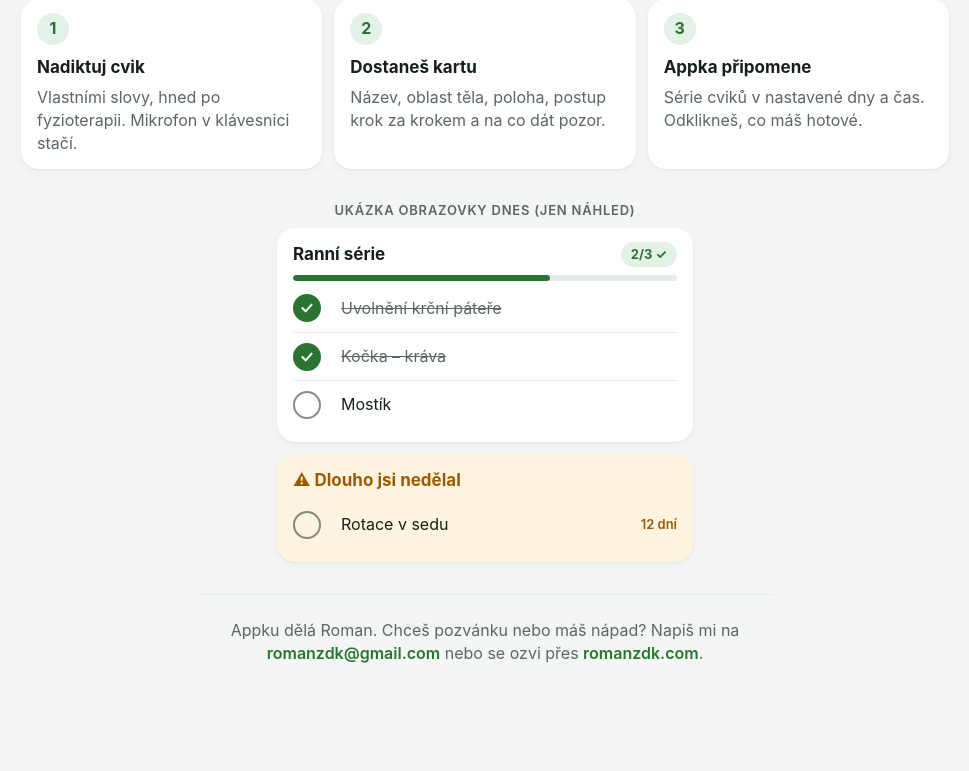
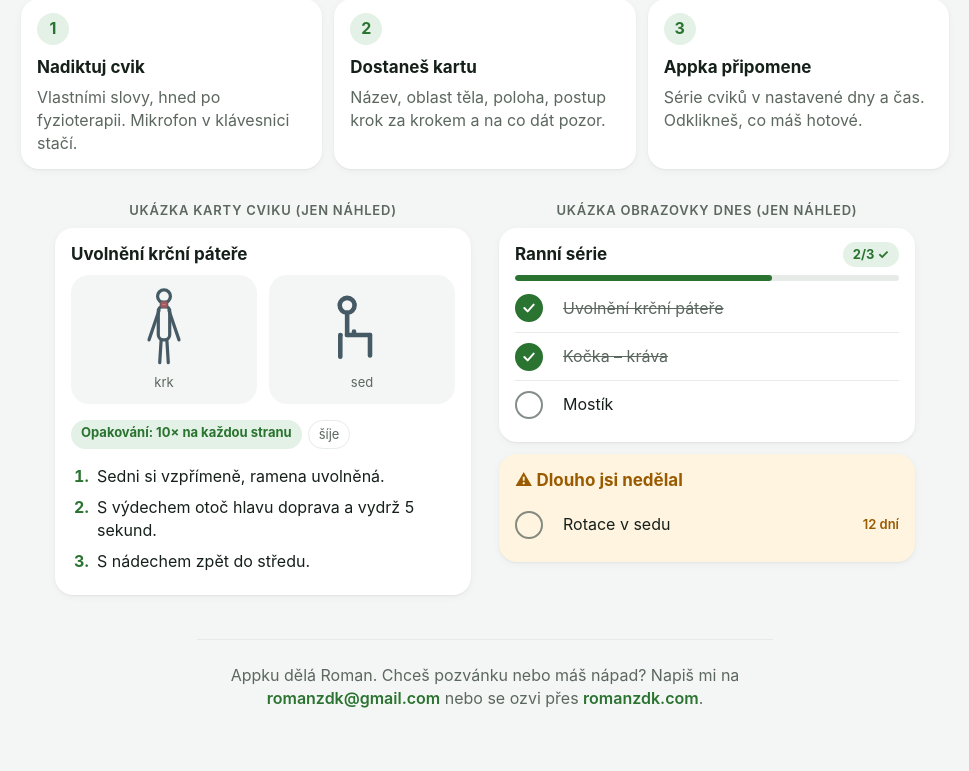
Before and after one commit to romanzdk/fyzio-cviky, a Django app: page / in a window 1280 px wide. Shown: the part 460-1231 px from the top of the page, without its empty margins (155-1124 px from the left). Before the commit the page ends 1123 px from the top, so only its background shows below. Run offline with Django 5.2, Linux system fonts and the light colour scheme.

Commit message:
feat: landing shows a sample exercise card with illustrations; lighter illustration tiles in dark mode

```diff
--- a/cviky/static/cviky/app.css
+++ b/cviky/static/cviky/app.css
@@ -361,3 +361,16 @@ fieldset.weekdays { border: 0; margin: 0; padding: 0; min-width: 0; }
   .hero h1 { font-size: 44px; }
   .steps-grid { grid-template-columns: repeat(3, 1fr); }
 }
+
+.previews { display: grid; gap: 8px; margin-bottom: 32px; }
+.previews .preview { margin-bottom: 0; width: 100%; }
+.preview .figures figure { box-shadow: none; background: var(--bg); }
+.preview .figures img { height: 80px; }
+@media (min-width: 768px) {
+  .previews { grid-template-columns: 1fr 1fr; gap: 24px; align-items: start; max-width: 54rem; margin: 0 auto 32px; }
+}
+
+@media (prefers-color-scheme: dark) {
+  .figures figure, .preview .figures figure, .thumb { background: #dfe7e2; }
+  .figures figcaption { color: #3f4b44; }
+}
--- a/cviky/templates/cviky/landing.html
+++ b/cviky/templates/cviky/landing.html
@@ -31,6 +31,24 @@
   </div>
 </section>
 
+<div class="previews">
+<section class="preview" aria-label="Ukázka karty cviku">
+  <p class="eyebrow">Ukázka karty cviku (jen náhled)</p>
+  <div class="card">
+    <h2>Uvolnění krční páteře</h2>
+    <div class="figures">
+      <figure><img src="{% static 'cviky/body/krk.svg' %}" alt="krk"><figcaption>krk</figcaption></figure>
+      <figure><img src="{% static 'cviky/poloha/sed.svg' %}" alt="sed"><figcaption>sed</figcaption></figure>
+    </div>
+    <div class="chips"><span class="pill">Opakování: 10× na každou stranu</span><span class="chip">šíje</span></div>
+    <ol class="steps">
+      <li>Sedni si vzpřímeně, ramena uvolněná.</li>
+      <li>S výdechem otoč hlavu doprava a vydrž 5 sekund.</li>
+      <li>S nádechem zpět do středu.</li>
+    </ol>
+  </div>
+</section>
+
 <section class="preview" aria-label="Ukázka obrazovky Dnes">
   <p class="eyebrow">Ukázka obrazovky Dnes (jen náhled)</p>
   <div class="card">
@@ -49,6 +67,7 @@
     </ul>
   </div>
 </section>
+</div>
 
 <footer class="contact">
   <p>Appku dělá Roman. Chceš pozvánku nebo máš nápad? Napiš mi na <a href="{{ mailto }}">{{ email }}</a> nebo se ozvi přes <a href="https://romanzdk.com" rel="noopener">romanzdk.com</a>.</p>
```
Also changed, not shown: tests/test_landing.py (+7 -0 lines).
